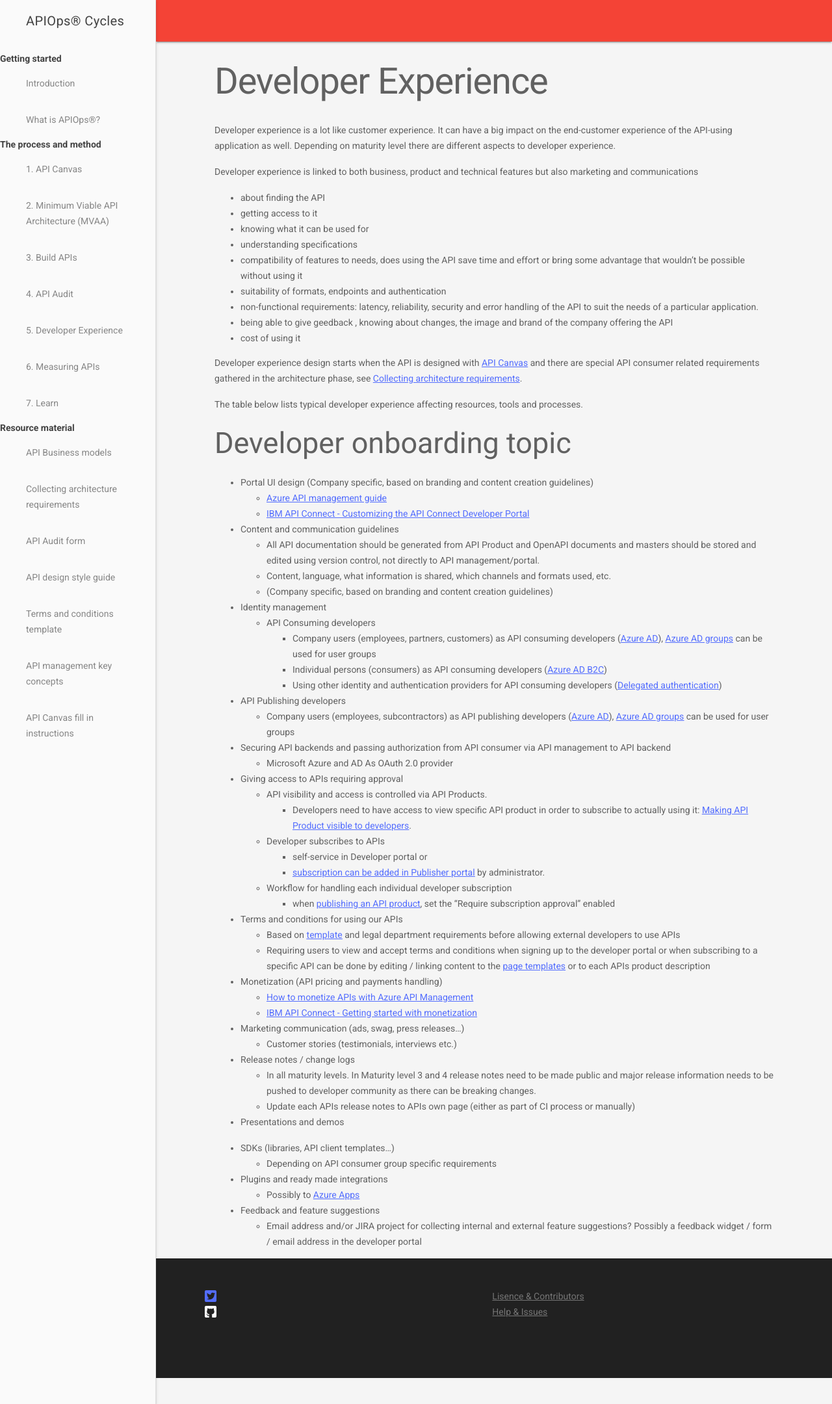
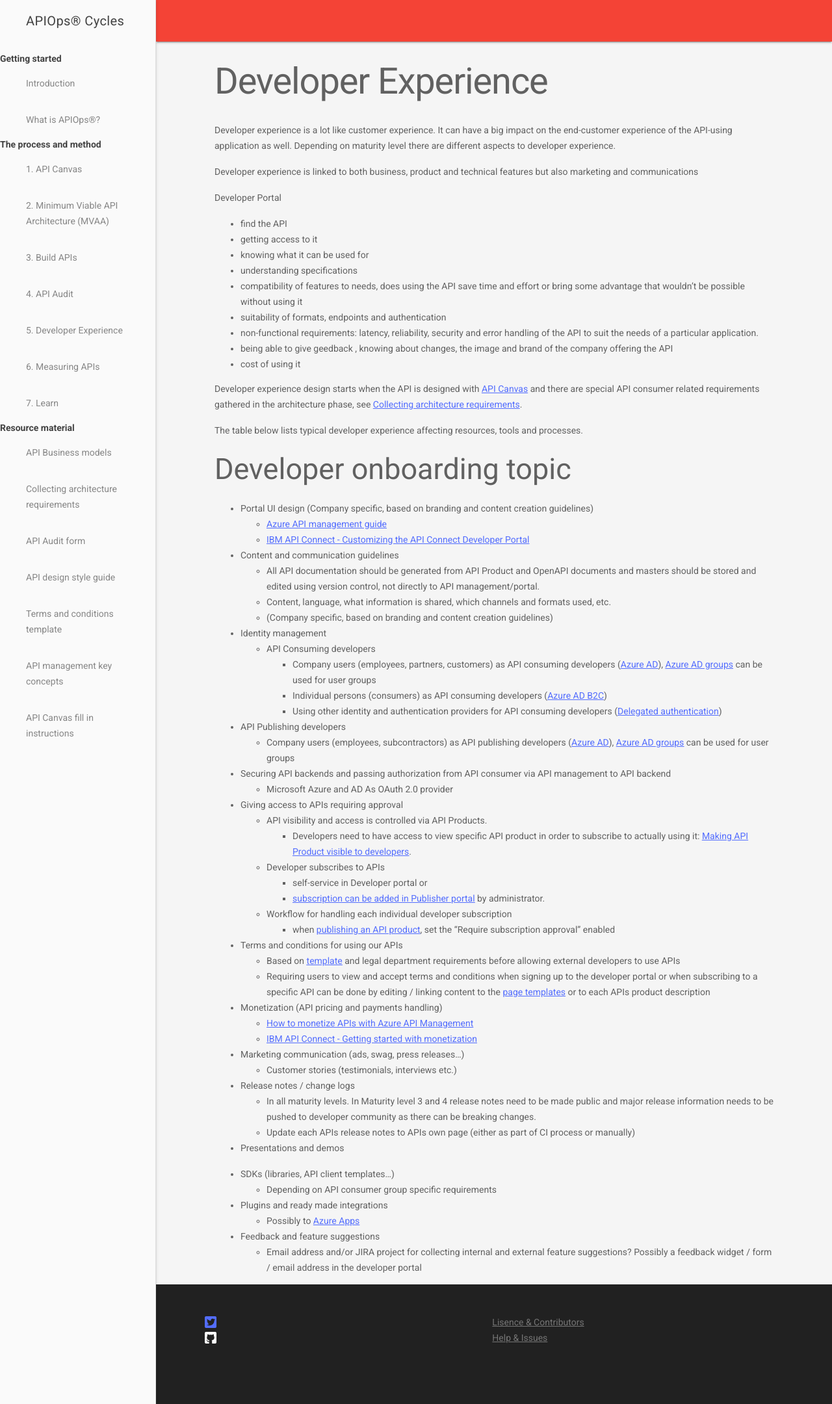
Before and after one commit to mniinio/APIOps-cycles, a Jekyll site: the page built from Developer(APIConsumer)Program.md, in a window 1280 px wide. Shown: the whole page at 65% size. Built offline with Jekyll 4.4.1, drawn with Linux system fonts in a browser that asks for light colours; our own code applies the rules of GitHub Pages for plain Markdown files.

Commit message:
minor fix

```diff
--- a/Developer(APIConsumer)Program.md
+++ b/Developer(APIConsumer)Program.md
@@ -7,7 +7,9 @@ Developer experience is a lot like customer experience. It can have a big imp
 
 Developer experience is linked to both business, product and technical features but also marketing and communications
 
-*   about finding the API
+Developer Portal
+
+*   find the API
 *   getting access to it
 *   knowing what it can be used for
 *   understanding specifications
@@ -17,7 +19,7 @@ Developer experience is linked to both business, product and technical features
 *   being able to give geedback , knowing about changes, the image and brand of the company offering the API
 *   cost of using it
 
-Developer experience design starts when the API is designed with [API Canvas](../apicanvas) and there are special API consumer related requirements gathered in the architecture phase, see [Collecting architecture requirements](../CollectingArchitectureRequirements).
+Developer experience design starts when the API is designed with [API Canvas](../apicanvas) and there are special API consumer related requirements gathered in the architecture phase, see [Collecting architecture requirements](../minimumviableapiarchitecturemvaa/collectingarchitecturerequirements/).
 
 The table below lists typical developer experience affecting resources, tools and processes.
 
```
Also changed, not shown: APIAudit.md (+1 -1 lines).
